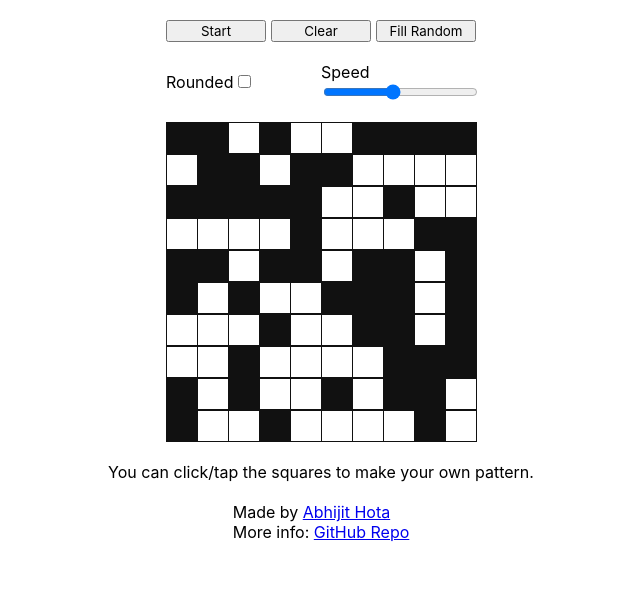
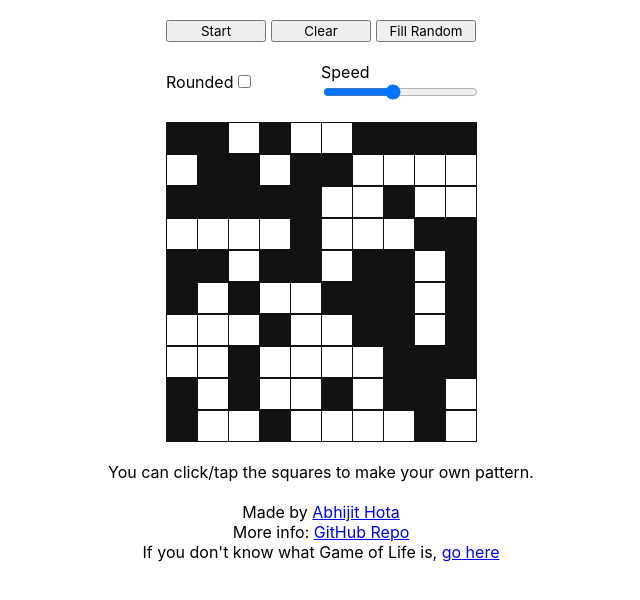
Before and after one commit to abhijit-hota/game-of-life, a plain HTML site: page index.html in a window 1280 px wide. Shown: the part 90-690 px from the top of the page, without its empty margins (319-959 px from the left). Drawn offline with nearby package versions, Linux system fonts and the light colour scheme.

Commit message:
add: relevant link

```diff
--- a/index.html
+++ b/index.html
@@ -196,12 +196,15 @@
     <h1>Conway's Game of Life</h1>
     <div id="root"></div>
     <span style="padding-top: 20px;">You can click/tap the squares to make your own pattern.</span>
-    <br/>
-    <span>
+    <br />
+    <span style="text-align: center;">
         Made by
         <a href="https://github.com/abhijit-hota">Abhijit Hota</a>
         <br>
         More info: <a href="https://github.com/abhijit-hota/game-of-life">GitHub Repo</a>
+        <br>
+        If you don't know what Game of Life is,
+        <a href="http://www.math.com/students/wonders/life/life.html">go here</a>
     </span>
 </body>
 
```
